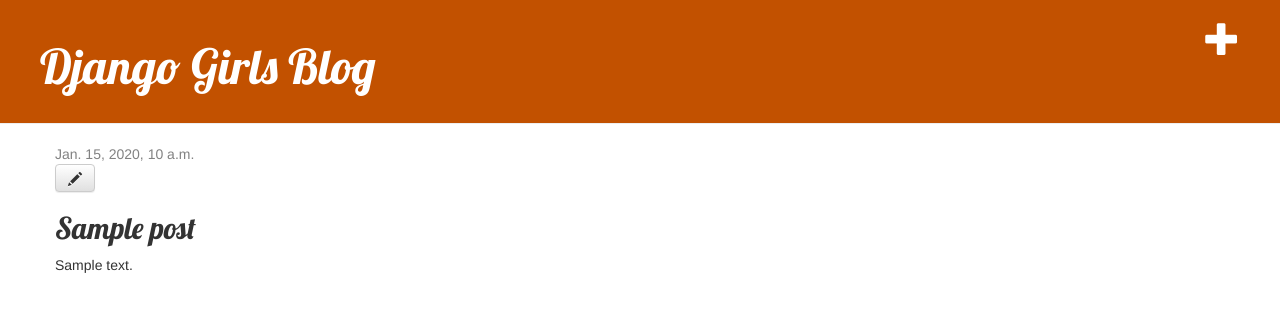
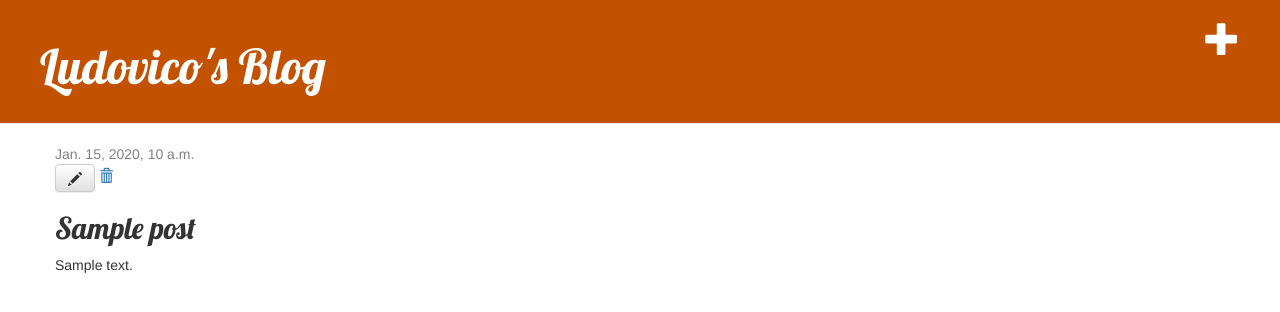
Before and after one commit to colonbrack3t/my-first-blog, a Django app: page /post/1/ in a window 1280 px wide. Shown: the top 312 px of the page. Run offline with Django 3.2, Linux system fonts and the light colour scheme; a user stored in the database is signed in; tables that the repository leaves empty hold one stand-in row (values such as "Sample post"); some libraries are stand-ins or nearby versions.

Commit message:
new features

```diff
--- a/blog/forms.py
+++ b/blog/forms.py
@@ -1,7 +1,9 @@
 from django import forms
 from .models import Post
+from tinymce.widgets import TinyMCE
 
 class PostForm (forms.ModelForm):
+    #text = forms.CharField(widget=TinyMCE(attrs={'cols': 80, 'rows': 15}))
     class Meta:
         model = Post
-        fields = ('title', 'text',)
+        fields = ('title','text', )
--- a/blog/models.py
+++ b/blog/models.py
@@ -1,12 +1,11 @@
 from django.conf import settings
 from django.db import models
 from django.utils import timezone
-
-# Create your models here.
+from tinymce.models import HTMLField
 class Post (models.Model):
     author = models.ForeignKey(settings.AUTH_USER_MODEL, on_delete=models.CASCADE)
     title = models.CharField(max_length=200)
-    text = models.TextField()
+    text = HTMLField()
     created_date = models.DateTimeField(default=timezone.now)
     published_date = models.DateTimeField(blank = True, null = True)
 
--- a/blog/templates/blog/base.html
+++ b/blog/templates/blog/base.html
@@ -1,7 +1,8 @@
 {% load static %}
 <html>
     <head>
-        <title>Django Girls blog</title>
+         {{ form.media }}
+        <title>Ludovico's Blog</title>
         <link rel="stylesheet" href="//maxcdn.bootstrapcdn.com/bootstrap/3.2.0/css/bootstrap.min.css">
         <link rel="stylesheet" href="//maxcdn.bootstrapcdn.com/bootstrap/3.2.0/css/bootstrap-theme.min.css">
         <link href='//fonts.googleapis.com/css?family=Lobster&subset=latin,latin-ext' rel='stylesheet' type='text/css'>
@@ -12,7 +13,7 @@
             {% if user.is_authenticated %}
     <a href="{% url 'post_new' %}" class="top-menu"><span class="glyphicon glyphicon-plus"></span></a>
 {% endif %}
-<h1><a href="/">Django Girls Blog</a></h1>
+<h1><a href="/">Ludovico's Blog</a></h1>
         </div>
         <div class="content container">
             <div class="row">
--- a/blog/templates/blog/post_detail.html
+++ b/blog/templates/blog/post_detail.html
@@ -7,7 +7,10 @@
                 {{ post.published_date }}
             </div>
         {% endif %}{% if user.is_authenticated %}
-        <a class="btn btn-default" href="{% url 'post_edit' pk=post.pk %}"><span class="glyphicon glyphicon-pencil"></span></a>
+        <a class="btn btn-default" href="{% url 'post_edit' pk=post.pk %}">
+            <span class="glyphicon glyphicon-pencil"></span></a>
+        <a class "btn btn-default" href="{% url 'post_delete' pk=post.pk %}">
+            <span class="glyphicon glyphicon-trash"></span></a>
 {% endif %}
         <h2>{{ post.title }}</h2>
         <p>{{ post.text|linebreaksbr }}</p>
--- a/blog/urls.py
+++ b/blog/urls.py
@@ -1,9 +1,11 @@
 from django.urls import path
 from . import views
-
+from django.conf.urls import include
 urlpatterns = [
     path('', views.post_list, name='post_list'),
     path('post/<int:pk>/', views.post_detail, name='post_detail'),
     path('post/new/', views.post_new, name='post_new'),
     path('post/<int:pk>/edit/',views.post_edit, name='post_edit' ),
+    path('post/<int:pk>/delete',views.post_delete, name='post_delete'),
+    path(r'^tinymce/', include('tinymce.urls')),
 ]
--- a/blog/views.py
+++ b/blog/views.py
@@ -38,3 +38,8 @@
     else:
         form = PostForm(instance = post)
     return render(request, 'blog/post_edit.html', {'form' : form})
+
+def post_delete(request, pk):
+    post = get_object_or_404(Post, pk= pk)
+    post.delete();
+    return redirect ('post_list')
--- a/mysite/urls.py
+++ b/mysite/urls.py
@@ -20,4 +20,5 @@
 urlpatterns = [
     path('admin/', admin.site.urls),
     path('', include('blog.urls')),
+    path(r'^tinymce/', include('tinymce.urls')),
 ]
```
Also changed, not shown: blog/templates/config/tinymce_textareas.js (added, +9 -0 lines), mysite/settings.py (+9 -1 lines).
